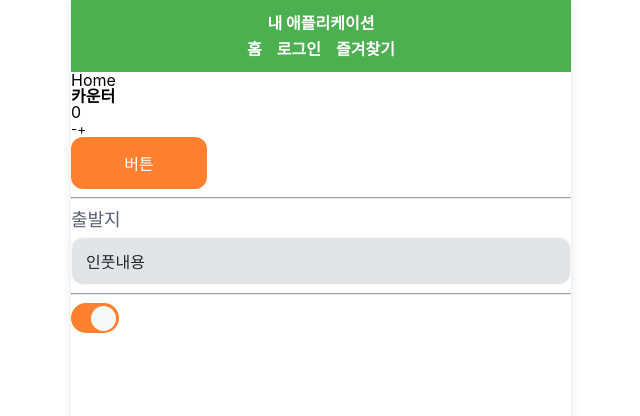
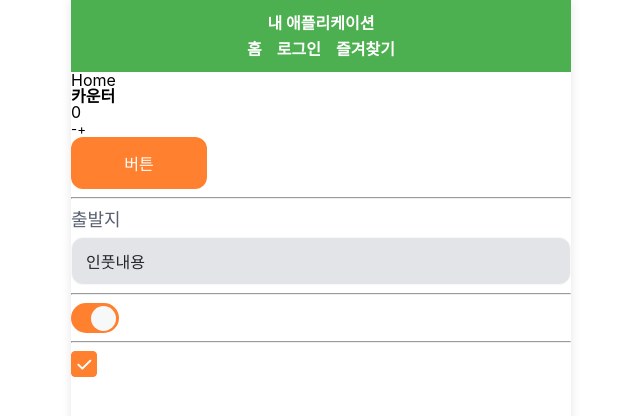
Before and after one commit to chltmdgh522/BusCloudFront, a React (Vite) app: page / in a window 1280 px wide. Shown: the top 416 px of the page, without its empty margins (319-959 px from the left). Built offline with nearby package versions, Linux system fonts and the light colour scheme; a web font is replaced by a local one.

Commit message:
feat: 체크박스 컴포넌트 구현

```diff
--- /dev/null
+++ b/src/components/CheckBox.tsx
@@ -0,0 +1,44 @@
+import icCheck from "../assets/icCheck.svg";
+import styled from "styled-components";
+
+interface CheckboxProps {
+  checked: boolean;
+  onToggle: () => void;
+  disabled?: boolean;
+}
+
+const CheckboxWrapper = styled.div`
+  display: inline-flex;
+  align-items: center;
+  justify-content: center;
+  cursor: "pointer";
+`;
+
+const StyledCheckbox = styled.div<{
+  checked: boolean;
+}>`
+  width: 24px;
+  height: 24px;
+  display: flex;
+  align-items: center;
+  justify-content: center;
+  border-radius: 4px;
+  transition: background-color 0.2s, border-color 0.2s;
+  background-color: ${(props) =>
+    props.checked ? props.theme.colors.orange03 : "white"};
+  border: 1px solid
+    ${(props) =>
+      props.checked ? props.theme.colors.orange03 : props.theme.colors.gray300};
+`;
+
+const Checkbox: React.FC<CheckboxProps> = ({ checked, onToggle }) => {
+  return (
+    <CheckboxWrapper onClick={onToggle}>
+      <StyledCheckbox checked={checked}>
+        <img src={icCheck} />
+      </StyledCheckbox>
+    </CheckboxWrapper>
+  );
+};
+
+export default Checkbox;
--- a/src/pages/Home.tsx
+++ b/src/pages/Home.tsx
@@ -1,4 +1,5 @@
 import Button from "../components/Button";
+import Checkbox from "../components/CheckBox";
 import Switch from "../components/Switch";
 import TextInput from "../components/TextInput";
 import { counterState } from "../atoms";
@@ -26,6 +27,8 @@ const Home = () => {
       <TextInput label="출발지" value="인풋내용" />
       <hr />
       <Switch selected={count % 2 == 0} onToggle={() => {}} />
+      <hr />
+      <Checkbox checked={count % 2 == 0} onToggle={() => {}} />
     </>
   );
 };
```
Also changed, not shown: src/assets/icCheck.svg (added).
